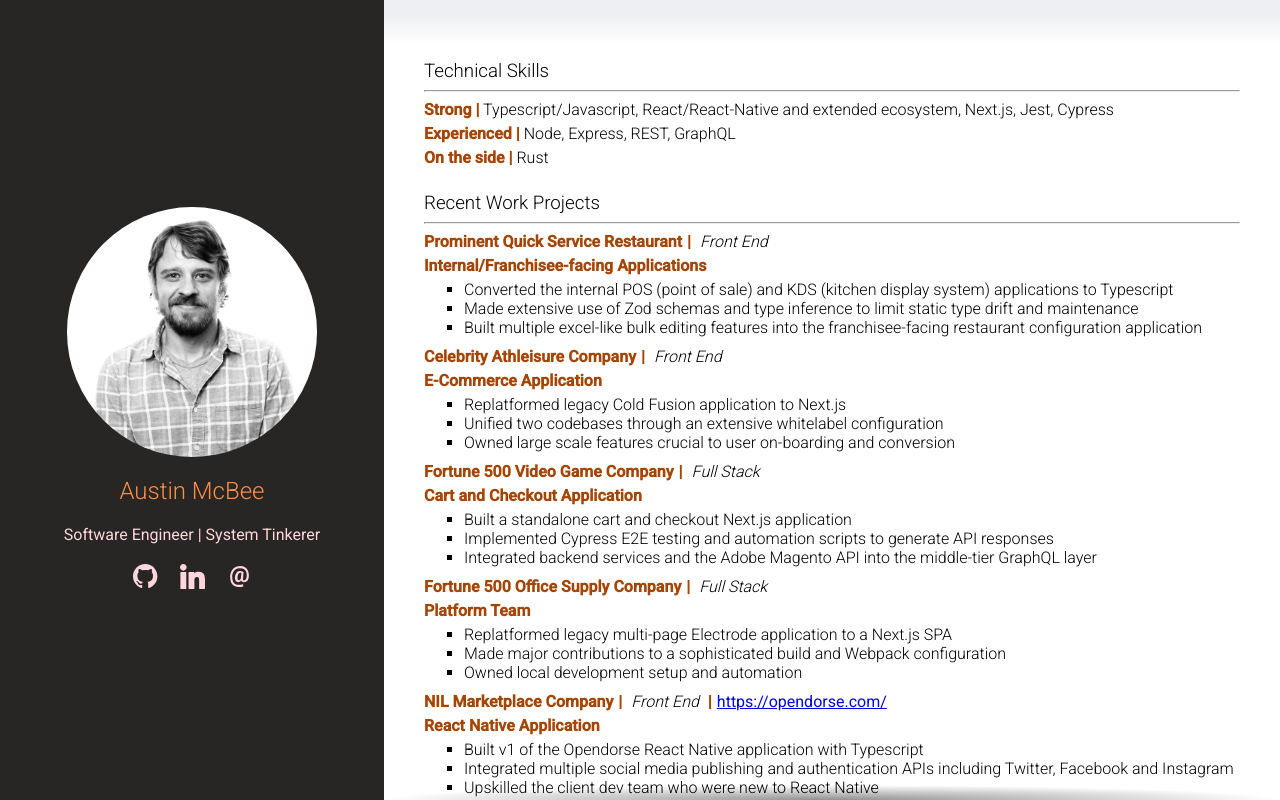
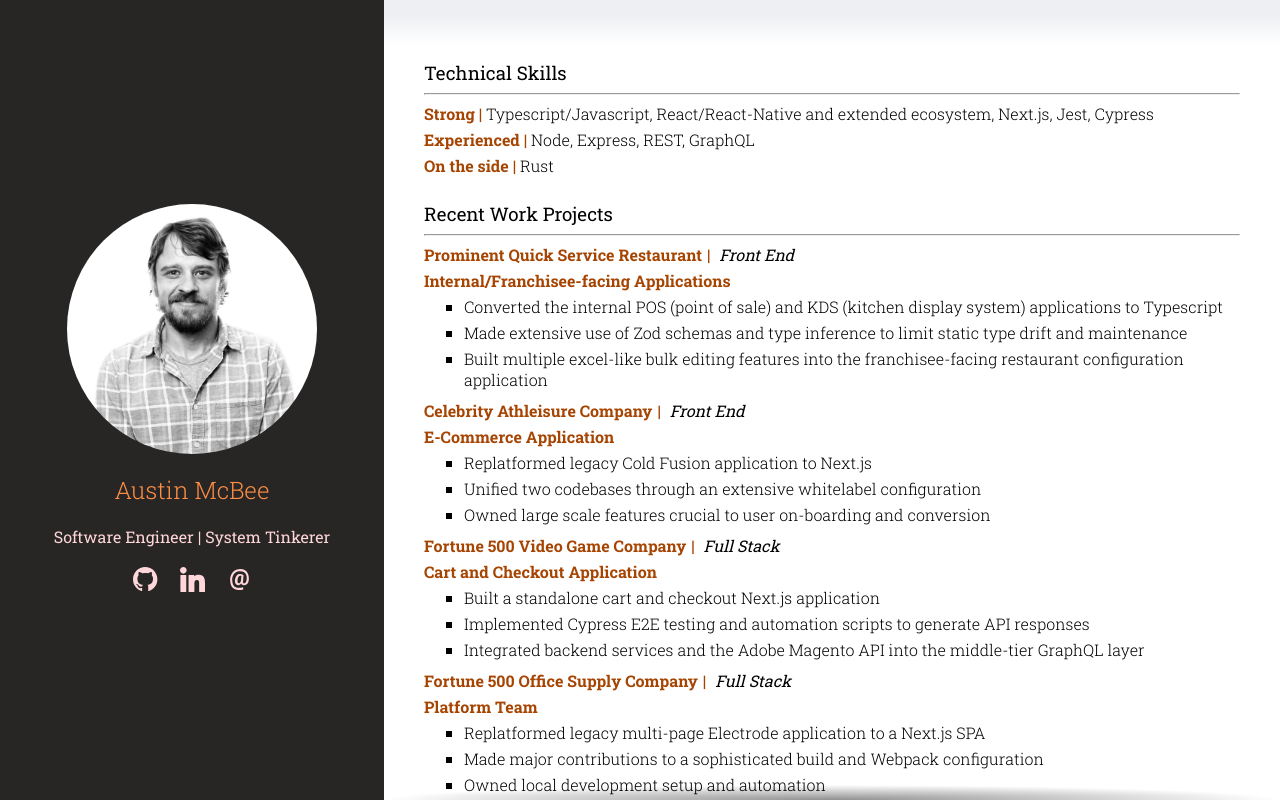
Before and after one commit to Jay-A-McBee/dyn-res, a Next.js app: page / in a window 1280 px wide. Built offline with nearby package versions, Linux system fonts and the light colour scheme.

Commit message:
new font better text styling

```diff
--- a/src/components/about/about.module.scss
+++ b/src/components/about/about.module.scss
@@ -96,12 +96,6 @@
   }
 }
 
-.desktopOnly {
-  @media (max-width: 800px) {
-    display: none;
-  }
-}
-
 .rightPanel {
   background-color: $background;
   overflow-y: auto;
@@ -122,14 +116,6 @@
   }
 }
 
-.textContainer {
-  flex: 1;
-  display: flex;
-  flex-direction: column;
-  justify-content: center;
-  line-height: 1.5
-}
-
 .image {
   border-radius: 50%;
 }
--- a/src/components/about/index.tsx
+++ b/src/components/about/index.tsx
@@ -64,7 +64,7 @@
           }`}
         >
           <button aria-label="scroll down button" onClick={handleClick}>
-            <CircleChevronDownIcon height={75} width={75} />
+            <CircleChevronDownIcon height={50} width={50} />
           </button>
         </div>
       </div>
--- a/src/components/resume/index.tsx
+++ b/src/components/resume/index.tsx
@@ -51,11 +51,11 @@
         <span key={title}>
           <div className={styles.workExperienceContainer}>
             <p>
-              <b>{title}</b>
-              <b className={styles.sep}>|</b>
-              <i>{type}</i>
-              <b className={styles.sep}>|</b>
-              <i>{location}</i>
+              <span className={styles.bold}>{title}</span>
+              <span className={`${styles.bold} ${styles.sep}`}>|</span>
+              <span className={styles.italicize}>{type}</span>
+              <span className={`${styles.bold} ${styles.sep}`}>|</span>
+              <span className={styles.italicize}>{location}</span>
             </p>
             <p className={styles.highlight}>{dates}</p>
           </div>
@@ -74,7 +74,7 @@
   if (link) {
     return (
       <>
-        <b className={styles.sep}>|</b>
+        <span className={`${styles.bold} ${styles.sep}`}>|</span>
         <a target="_blank" href={link}>
           {link}
         </a>
@@ -92,12 +92,13 @@
     {recentProjects.body.map(({ title, type, role, link, summary }) => (
       <span key={title}>
         <p key={title}>
-          <b>{title}</b>
-          <b className={styles.sep}>|</b> <i>{role}</i>{" "}
+          <span className={styles.bold}>{title}</span>
+          <span className={`${styles.bold} ${styles.sep}`}>|</span>{" "}
+          <span className={styles.italicize}>{role}</span>{" "}
           <ProjectLink link={link} />
         </p>
         <p>
-          <b>{type}</b>
+          <span className={styles.bold}>{type}</span>
         </p>
         <ul>
           {summary.map((line) => (
@@ -115,7 +116,7 @@
     <hr />
     {skills.body.map(({ title, summary }) => (
       <p className={styles.skills} key={title}>
-        <b>{title} |</b> {summary.join(", ")}
+        <span className={styles.bold}>{title} |</span> {summary.join(", ")}
       </p>
     ))}
   </div>
@@ -144,7 +145,7 @@
                   <LangIcon height={25} width={25} />
                 </div>
               </div>
-              <b>{description}</b>
+              <p className={styles.bold}>{description}</p>
               <ul>
                 {summary.map((line) => (
                   <li key={line}>
--- a/src/components/resume/resume.module.scss
+++ b/src/components/resume/resume.module.scss
@@ -5,25 +5,6 @@
 .container {
   display: flex;
   flex-direction: column;
-}
-
-.header {
-  display: flex;
-  justify-content: space-between;
-
-  h2 {
-    color: $tertiary-dark;
-  }
-}
-
-.infoContainer {
-  display: flex;
-  flex-direction: column;
-
-  & > p, a {
-    font-size: 12px;
-    margin: 0;
-  }
 }
 
 .contentContainer {
@@ -42,12 +23,19 @@
     margin: 0;
   }
 
-  b {
+  p.bold {
+    font-weight: 700;
+    color: $tertiary-dark;
+  }
+
+  span.bold {
+    font-weight: 700;
     color: $tertiary-dark;
     margin-bottom: 5px;
   }
 
   li {
+    font-weight: 300;
     list-style: square;
   }
 
@@ -85,25 +73,32 @@
   margin: $section-margin;
   font-size: .72rem;
 
+  a {
+    font-weight: 700;
+    color: $primary-darker;
+  }
+
   h3 {
-    font-weight: 300;
+    font-weight: 400;
     margin: 0;
   }
 
   .sep {
-    padding: 0 2px;
+    margin: 0 2px;
   }
 
   p {
     margin: 0 0 5px 0;
 
-    b {
+    span.bold {
+      font-weight: 700;
       color: $tertiary-dark;
     }
   }
 
-  i {
-    font-weight: 300;
+  span.italicize {
+    font-style: italic;
+    font-weight: 400;
   }
 
   p.skills {
@@ -115,6 +110,7 @@
   }
 
   li {
+    margin-bottom: 5px;
     font-weight: 300;
     list-style: square;
   }
@@ -127,7 +123,7 @@
     font-size: 1rem;
 
     .sep {
-      padding: 0 5px;
+      margin: 0 5px;
     }
   }
 }
@@ -137,7 +133,7 @@
   justify-content: space-between;
 
   h3 {
-    font-weight: bold;
+    font-weight: 700;
     color: $tertiary-dark;
     margin-bottom: 5px;
   }
@@ -155,11 +151,6 @@
   }
 }
 
-.experienceContainer {
-  display: flex;
-  justify-content: space-between;
-}
-
 .workExperienceContainer {
   margin-top: 15px;
 
--- a/src/pages/_app.tsx
+++ b/src/pages/_app.tsx
@@ -1,11 +1,11 @@
 import styles from "../styles/main.module.scss";
 import type { AppProps } from "next/app";
-import { Roboto } from "next/font/google";
+import { Roboto_Slab } from "next/font/google";
 import "../styles/global.css";
 import Head from "next/head";
 
-const roboto = Roboto({
-  weight: ["100", "300", "400", "500"],
+const roboto = Roboto_Slab({
+  weight: ["300", "400", "700"],
   subsets: ["latin"],
 });
 
```
